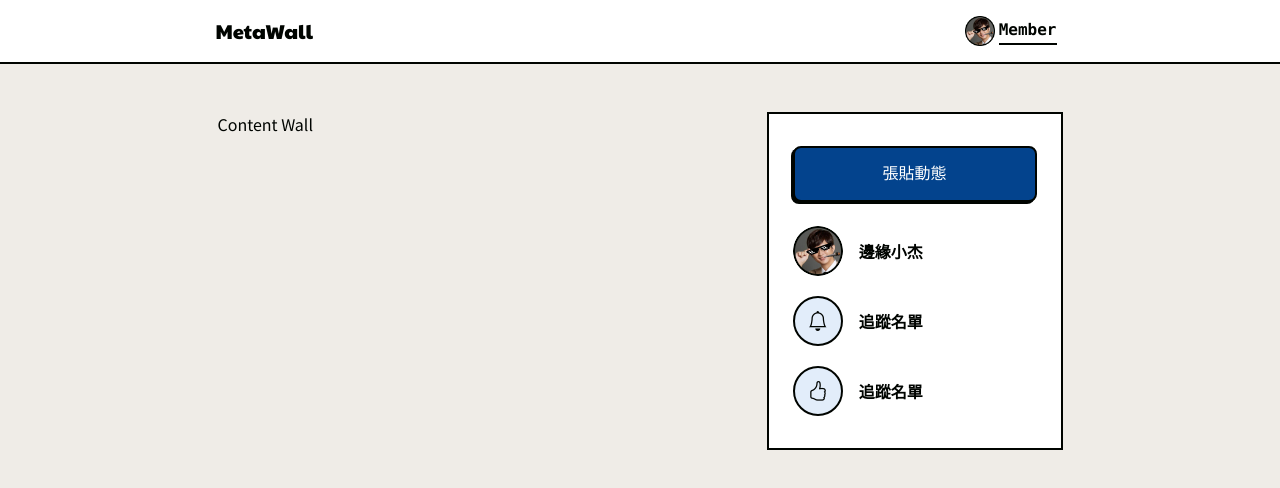
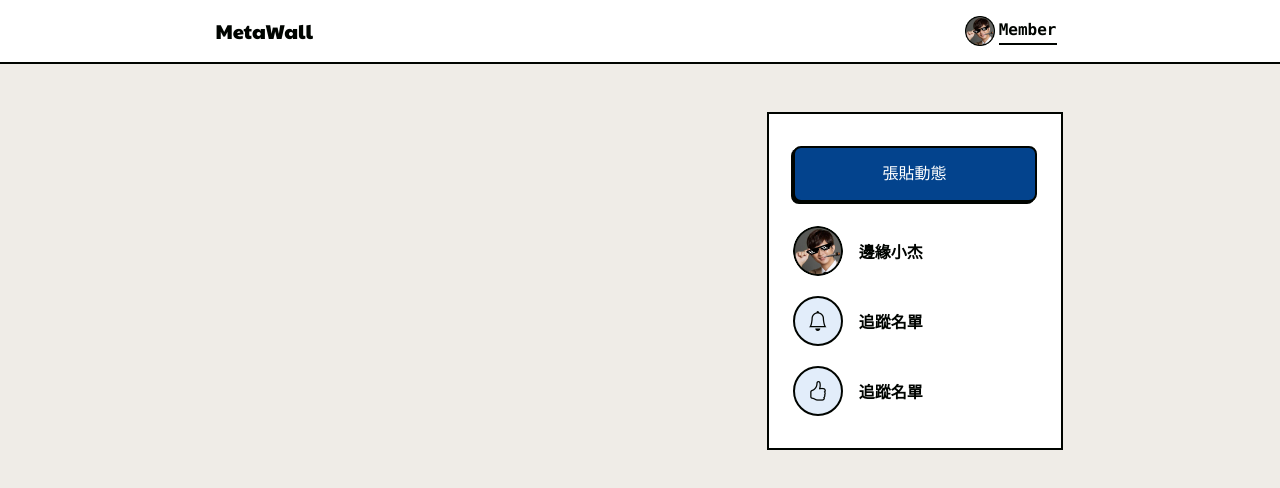
Before and after one commit to bugbug777-Old/hex-node-final, a Vue app: page /#/metawall in a window 1280 px wide. Shown: the top 488 px of the page. Built offline with nearby package versions, Linux system fonts and the light colour scheme; a web font is replaced by a local one.

Commit message:
add PostsView

```diff
--- a/src/router/index.js
+++ b/src/router/index.js
@@ -12,6 +12,12 @@ const routes = [
   {
     path: '/metawall',
     component: () => import('../views/MetawallView.vue'),
+    children: [
+      {
+        path: 'posts',
+        component: () => import('../views/PostsView.vue'),
+      },
+    ],
   },
 ];
 
--- a/src/views/MetawallView.vue
+++ b/src/views/MetawallView.vue
@@ -2,7 +2,9 @@
   <Navbar />
   <div class="container pt-12" style="max-width: 869px">
     <div class="d-flex justify-content-between">
-      <div style="width: 61%">Content Wall</div>
+      <div style="width: 61%">
+        <router-view />
+      </div>
       <div style="width: 35%">
         <Sidebar />
       </div>
--- /dev/null
+++ b/src/views/PostsView.vue
@@ -0,0 +1,3 @@
+<template>
+  <div>POSTs</div>
+</template>
```
